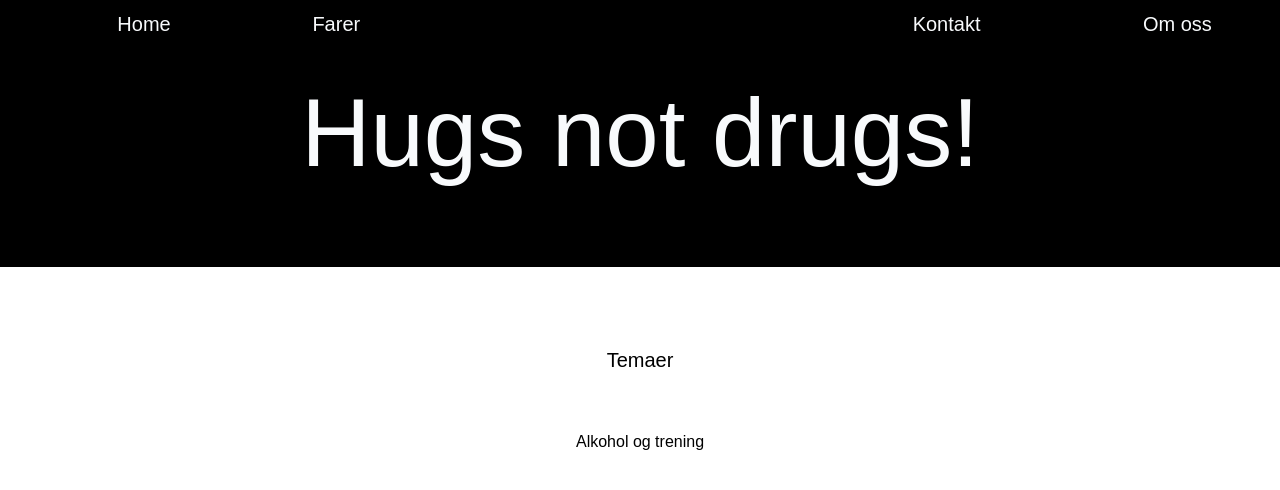
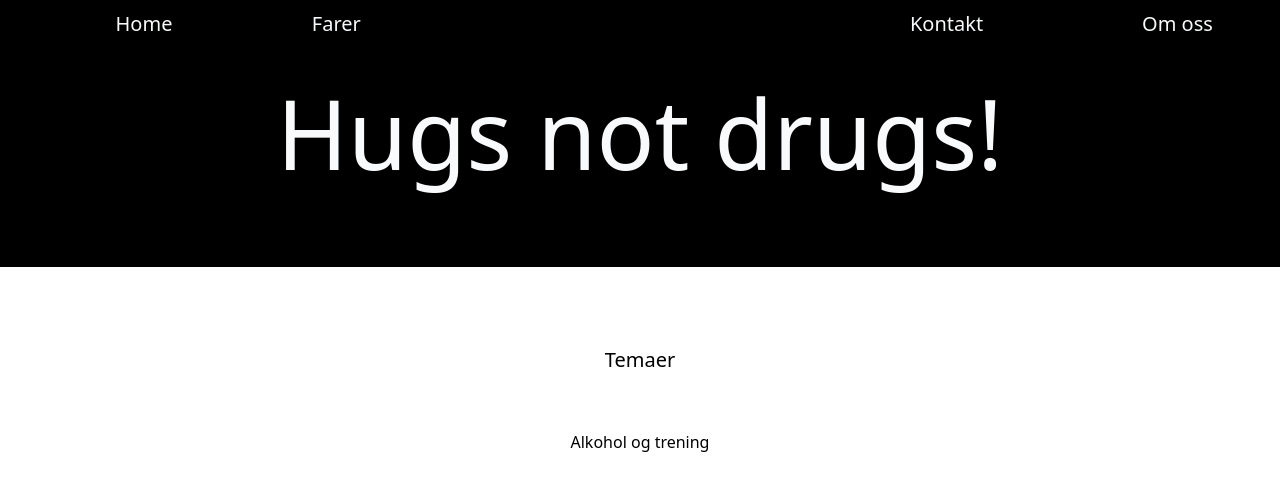
Before and after one commit to M4x29/Holdningskampanje-rus, a website: page src/index.html in a window 1280 px wide. Drawn offline with nearby package versions, Linux system fonts and the light colour scheme; a web font is replaced by a local one.

Commit message:
Lykke til

```diff
--- a/src/input.css
+++ b/src/input.css
@@ -1,15 +1,19 @@
 @tailwind base;
 @tailwind components;
 @tailwind utilities;
+<<<<<<< Updated upstream
 
 html {
   scroll-behavior: smooth;
 }
+=======
+>>>>>>> Stashed changes
 
 * {
   font-family: "brim-narrow-combined-3", sans-serif;
   font-weight: 400;
   font-style: normal;
+<<<<<<< Updated upstream
 }
 
 #helseDiv:hover,
@@ -43,3 +47,6 @@ html {
     transform: translateY(170px);
   }
 }
+=======
+}
+>>>>>>> Stashed changes
```
